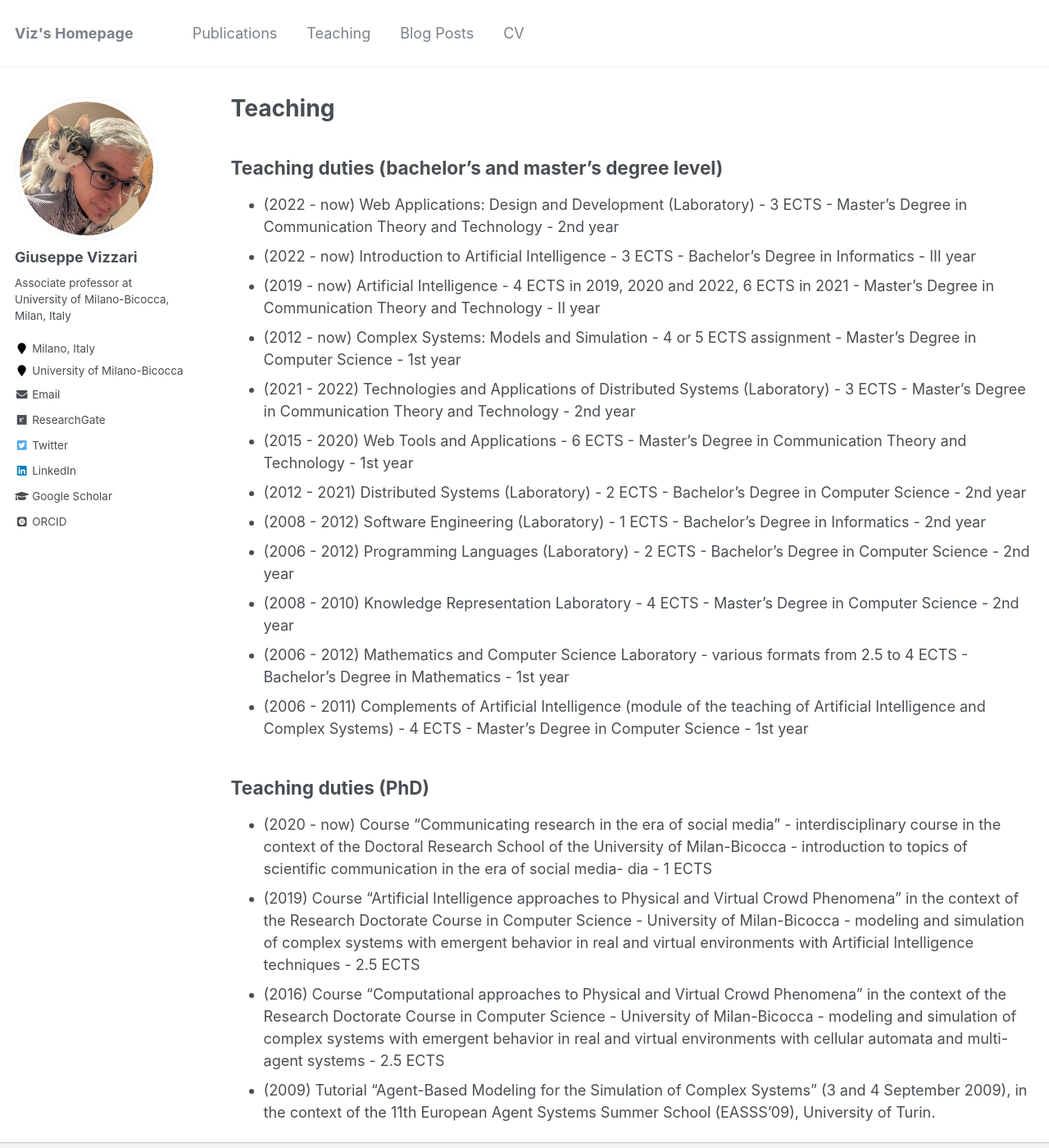
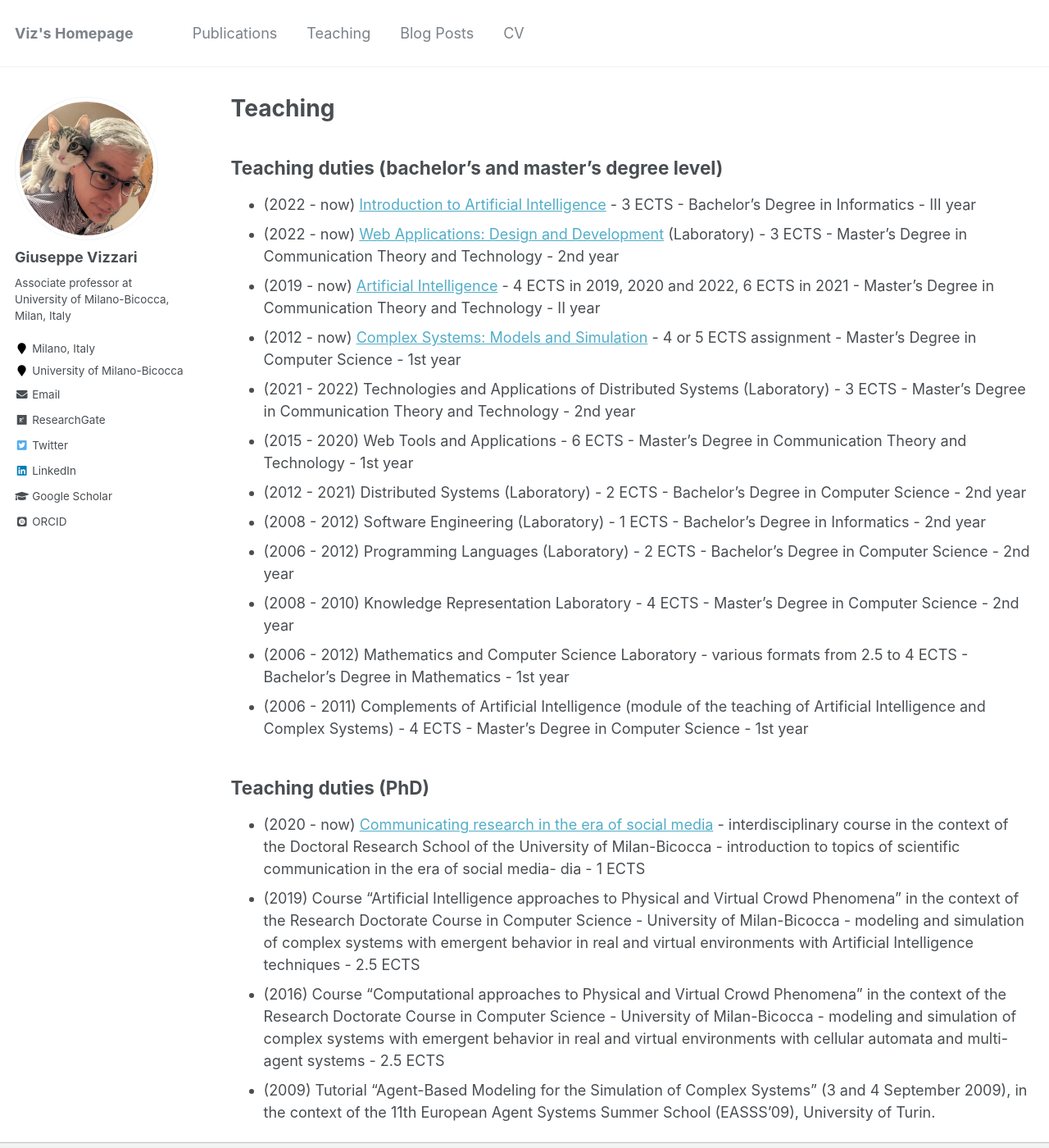
Before and after one commit to GiuseppeVizzari/GiuseppeVizzari.github.io, a Jekyll site: the page built from _pages/teaching.md, in a window 1280 px wide and 1400 px high. Shown: the whole window at 82% size. Built offline with Jekyll 4.4.1, drawn with Linux system fonts in a browser that asks for light colours; some web fonts are replaced; part of the change alters nothing that is shown.

Commit message:
Updates to teaching

```diff
--- a/_pages/teaching.md
+++ b/_pages/teaching.md
@@ -6,10 +6,10 @@ author_profile: true
 ---
 
 ## Teaching duties (bachelor's and master's degree level)
-- (2022 - now) Web Applications: Design and Development (Laboratory) - 3 ECTS - Master's Degree in Communication Theory and Technology - 2nd year
-- (2022 - now) Introduction to Artificial Intelligence - 3 ECTS - Bachelor's Degree in Informatics - III year
-- (2019 - now) Artificial Intelligence - 4 ECTS in 2019, 2020 and 2022, 6 ECTS in 2021 - Master's Degree in Communication Theory and Technology - II year
-- (2012 - now) Complex Systems: Models and Simulation - 4 or 5 ECTS assignment - Master's Degree in Computer Science - 1st year
+- (2022 - now) [Introduction to Artificial Intelligence](https://elearning.unimib.it/course/info.php?id=49465#en) - 3 ECTS - Bachelor's Degree in Informatics - III year
+- (2022 - now) [Web Applications: Design and Development](https://elearning.unimib.it/course/info.php?id=51512#en) (Laboratory) - 3 ECTS - Master's Degree in Communication Theory and Technology - 2nd year
+- (2019 - now) [Artificial Intelligence](https://elearning.unimib.it/course/info.php?id=51520#en) - 4 ECTS in 2019, 2020 and 2022, 6 ECTS in 2021 - Master's Degree in Communication Theory and Technology - II year
+- (2012 - now) [Complex Systems: Models and Simulation](https://elearning.unimib.it/course/info.php?id=51465#en) - 4 or 5 ECTS assignment - Master's Degree in Computer Science - 1st year
 - (2021 - 2022) Technologies and Applications of Distributed Systems (Laboratory) - 3 ECTS - Master's Degree in Communication Theory and Technology - 2nd year
 - (2015 - 2020) Web Tools and Applications - 6 ECTS - Master's Degree in Communication Theory and Technology - 1st year
 - (2012 - 2021) Distributed Systems (Laboratory) - 2 ECTS - Bachelor's Degree in Computer Science - 2nd year
@@ -20,7 +20,7 @@ author_profile: true
 - (2006 - 2011) Complements of Artificial Intelligence (module of the teaching of Artificial Intelligence and Complex Systems) - 4 ECTS - Master's Degree in Computer Science - 1st year
 
 ## Teaching duties (PhD)
-- (2020 - now) Course “Communicating research in the era of social media” - interdisciplinary course in the context of the Doctoral Research School of the University of Milan-Bicocca - introduction to topics of scientific communication in the era of social media- dia - 1 ECTS
+- (2020 - now) [Communicating research in the era of social media](https://elearning.unimib.it/course/info.php?id=52835#en) - interdisciplinary course in the context of the Doctoral Research School of the University of Milan-Bicocca - introduction to topics of scientific communication in the era of social media- dia - 1 ECTS
 - (2019) Course “Artificial Intelligence approaches to Physical and Virtual Crowd Phenomena” in the context of the Research Doctorate Course in Computer Science - University of Milan-Bicocca - modeling and simulation of complex systems with emergent behavior in real and virtual environments with Artificial Intelligence techniques - 2.5 ECTS
 - (2016) Course “Computational approaches to Physical and Virtual Crowd Phenomena” in the context of the Research Doctorate Course in Computer Science - University of Milan-Bicocca - modeling and simulation of complex systems with emergent behavior in real and virtual environments with cellular automata and multi-agent systems - 2.5 ECTS
 - (2009) Tutorial “Agent-Based Modeling for the Simulation of Complex Systems” (3 and 4 September 2009), in the context of the 11th European Agent Systems Summer School (EASSS’09), University of Turin.
```
